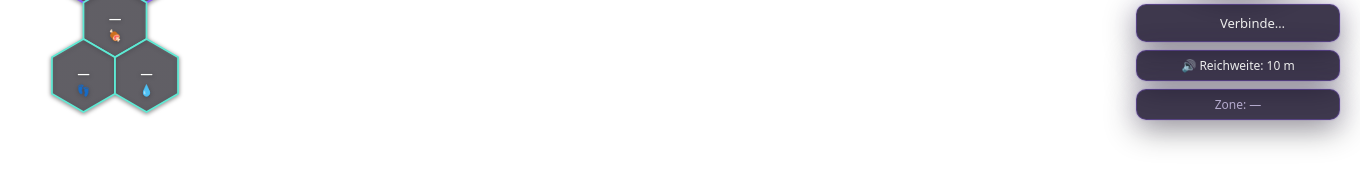
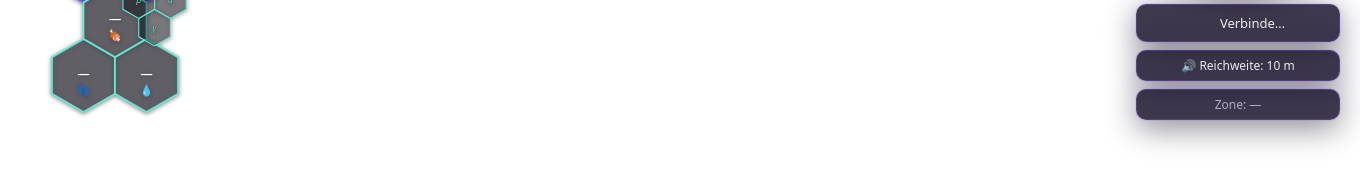
Before and after one commit to FERROSAUR445/ferrosaur-overlay, an Electron app: page app/src/renderer/overlay.html in a window 1360 px wide. Shown: the part 232-418 px from the top of the page. Drawn offline with Linux system fonts and the light colour scheme; files whose address does not match are found by name.

Commit message:
Kleine alpha/beta/gamma-Naehrstoff-Waben ergaenzt (rein dekorativ)
3 kleine Waben oben rechts an der Essen-Wabe, wie im Referenzbild -
bewusst OHNE Fuellung/Prozentzahl, nur Umriss + griechisches Symbol,
weil RCON keine Naehrstoff-Werte (Carbs/Protein/Fett) liefert und ich
nichts erfinden will. Rein optische Vervollstaendigung auf Wunsch.

Co-Authored-By: Claude Sonnet 5 <noreply@anthropic.com>

```diff
--- a/app/package.json
+++ b/app/package.json
@@ -1,6 +1,6 @@
 {
   "name": "ferrosaur-overlay",
-  "version": "1.11.18",
+  "version": "1.11.19",
   "description": "Ferrosaur Overlay — Proximity Chat, Map & Minimap für The Isle",
   "author": "Ferrosaur",
   "main": "src/main.js",
--- a/app/src/renderer/overlay.html
+++ b/app/src/renderer/overlay.html
@@ -108,6 +108,14 @@
       <polygon points="164.8,221 204.6,244 204.6,290 164.8,313 125,290 125,244" fill="none" stroke="#5eead4" stroke-width="2.2"/>
       <text id="thirstVal" x="164.8" y="270" text-anchor="middle" font-size="16" font-weight="800" fill="#fff">—</text>
       <text x="164.8" y="290" text-anchor="middle" font-size="13">💧</text>
+      <!-- Kleine Naehrstoff-Waben (Carbs/Protein/Fett), rein dekorativ wie im Referenzbild -
+           RCON liefert diese Werte nicht, deshalb ohne Fuellung/Zahl, nur Umriss + Symbol. -->
+      <polygon points="155,149 175,160.5 175,183.5 155,195 135,183.5 135,160.5" fill="rgba(8,5,18,0.4)" stroke="#5eead4" stroke-width="1.4"/>
+      <text x="155" y="176" text-anchor="middle" font-size="11" font-style="italic" fill="#5eead4">β</text>
+      <polygon points="195,149 215,160.5 215,183.5 195,195 175,183.5 175,160.5" fill="rgba(8,5,18,0.4)" stroke="#5eead4" stroke-width="1.4"/>
+      <text x="195" y="176" text-anchor="middle" font-size="11" font-style="italic" fill="#5eead4">α</text>
+      <polygon points="175,183.7 195,195.2 195,218.2 175,229.7 155,218.2 155,195.2" fill="rgba(8,5,18,0.4)" stroke="#5eead4" stroke-width="1.4"/>
+      <text x="175" y="211" text-anchor="middle" font-size="11" font-style="italic" fill="#5eead4">γ</text>
     </svg>
   </div>
 
```
Also changed, not shown: CHANGELOG.md.
